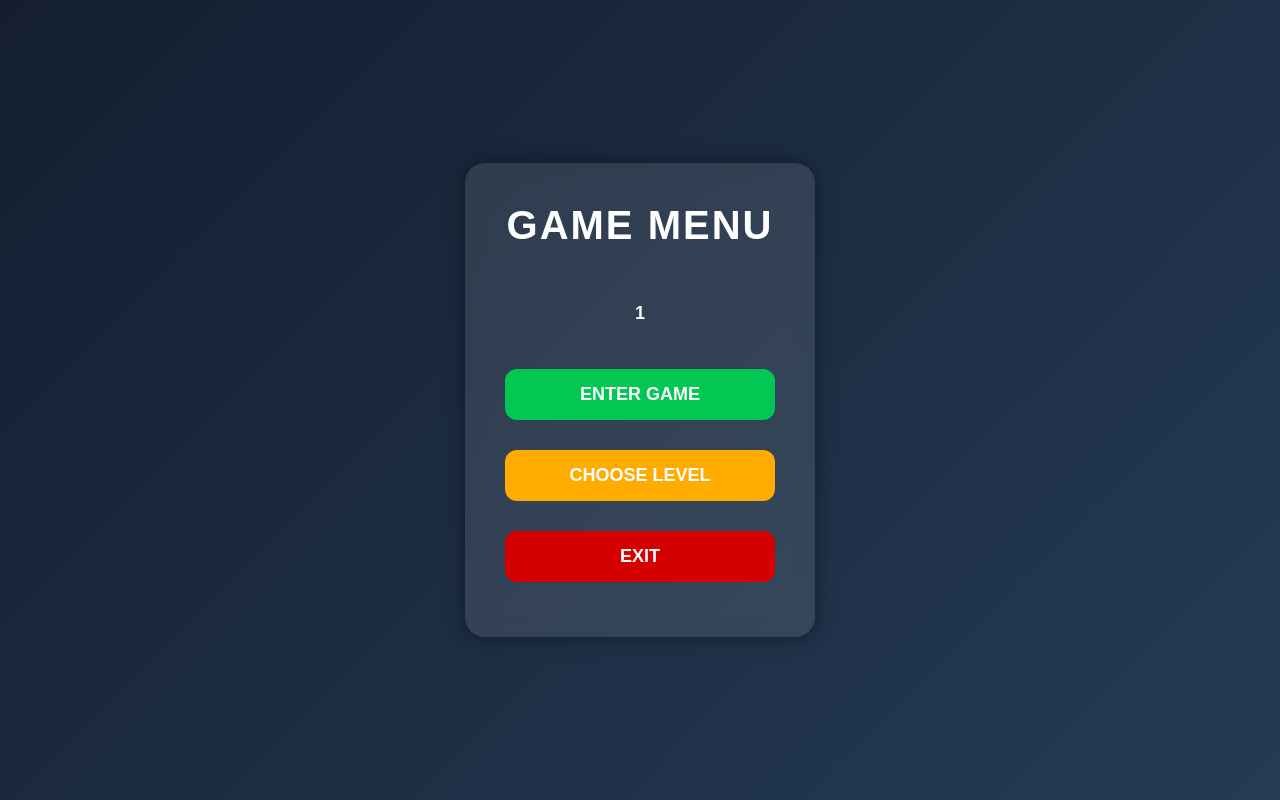
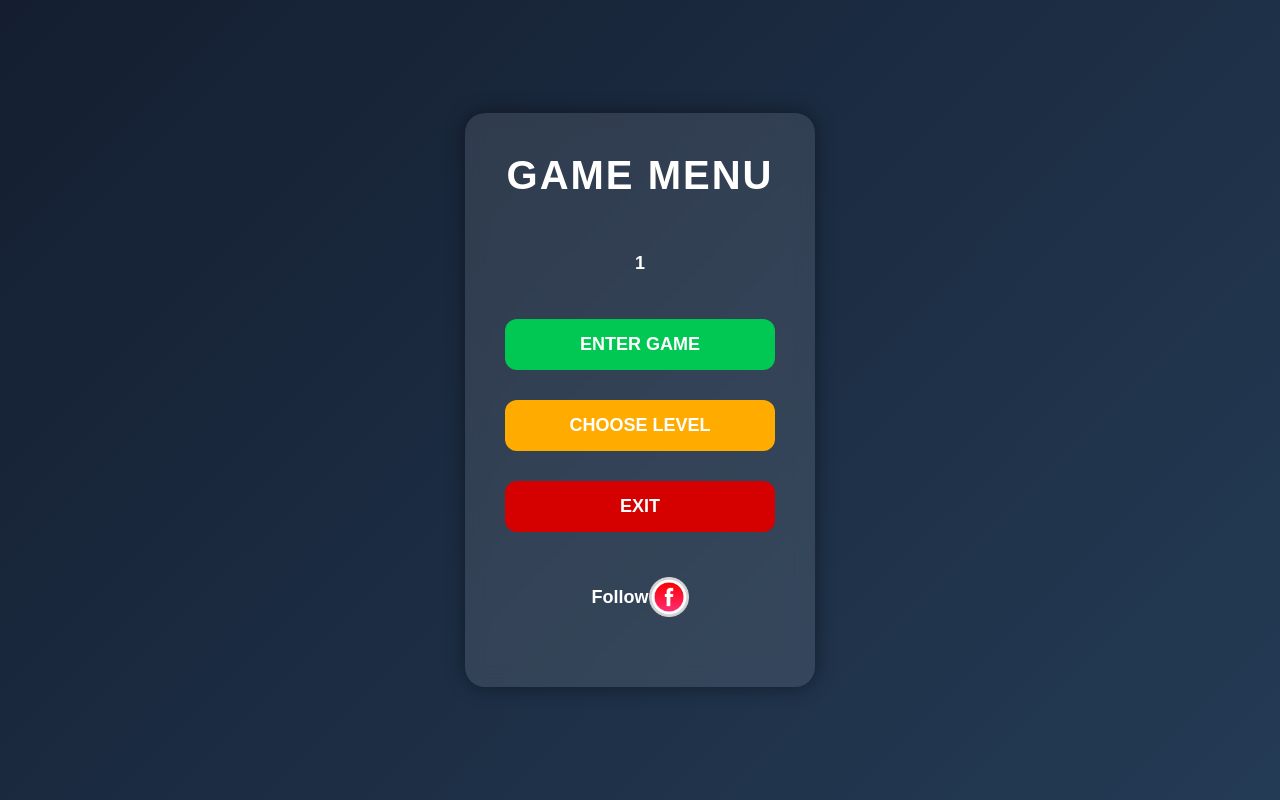
Before and after one commit to rthamilarasan01-spec/Word_Game, a Flask app: page /back/1 in a window 1280 px wide. Run offline with Flask 3, Linux system fonts and the light colour scheme.

Commit message:
facebook page link added

```diff
--- a/templates/main.html
+++ b/templates/main.html
@@ -90,6 +90,26 @@
             transform:scale(1.05);
             opacity:0.9;
         }
+        #facebook-link{
+            display: flex;
+            align-items: center;
+            justify-content: center;
+            padding:15px;
+            margin:15px 0;
+            color:white;
+            text-decoration: none;
+            font-size:18px;
+            font-weight:bold;
+            cursor:pointer;
+            transition:0.3s;
+        }
+        #facebook-link>img{
+            width: 40px;
+        }
+        #facebook-link:hover{
+            transform:scale(1.05);
+            opacity:0.9;
+        }
 
     </style>
 </head>
@@ -108,6 +128,8 @@
 
         <button class="btn exit-btn" onclick="backToHome()">EXIT</button>
 
+        <a href="https://www.facebook.com/share/14hr3AdPjD2/" id="facebook-link" target="_blank"><p>Follow</p><img src="/static/images/facebook.png" alt=""></a>
+
     </div>
 
 </body>
```
Also changed, not shown: templates/login.html (+22 -0 lines), static/images/facebook.png (added).
